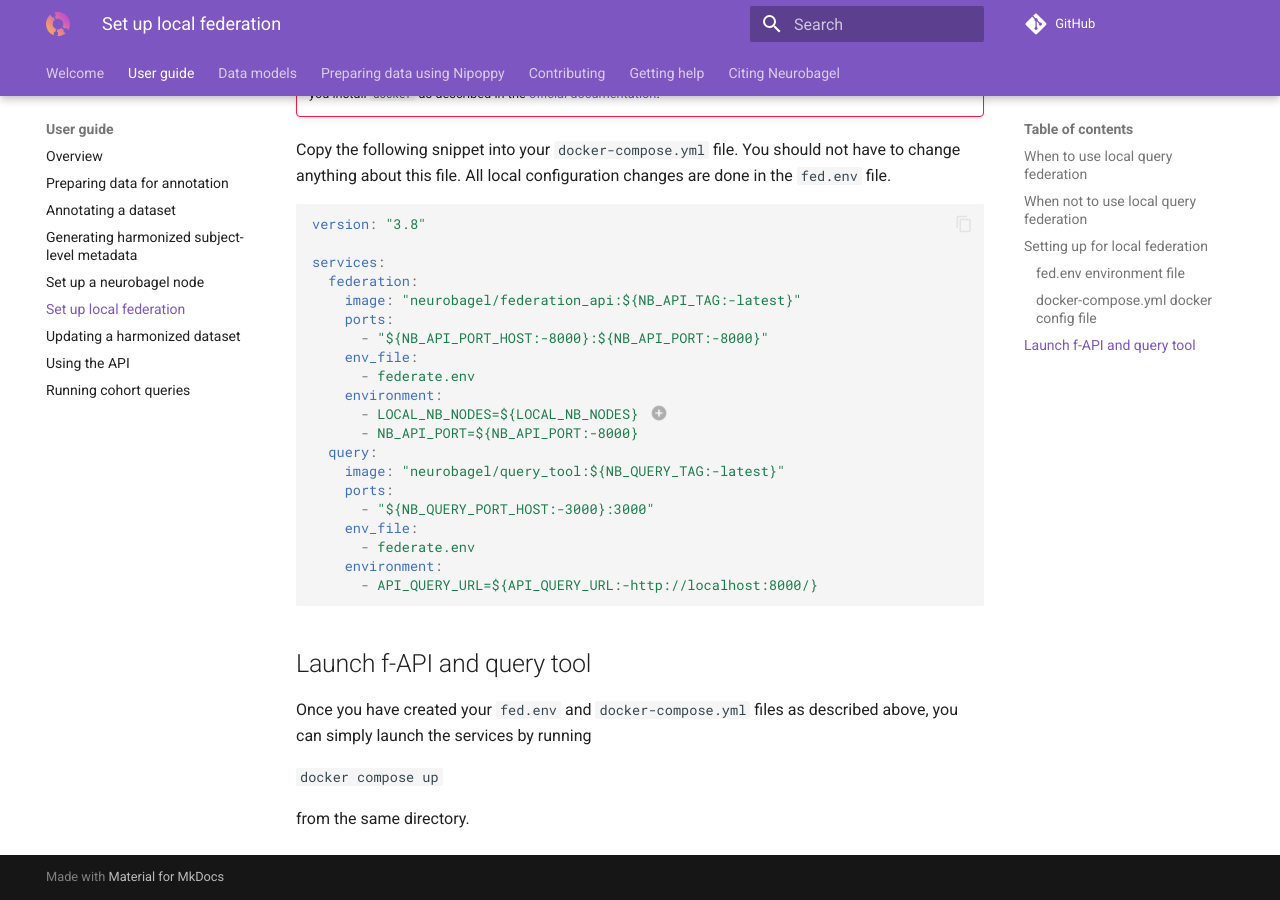
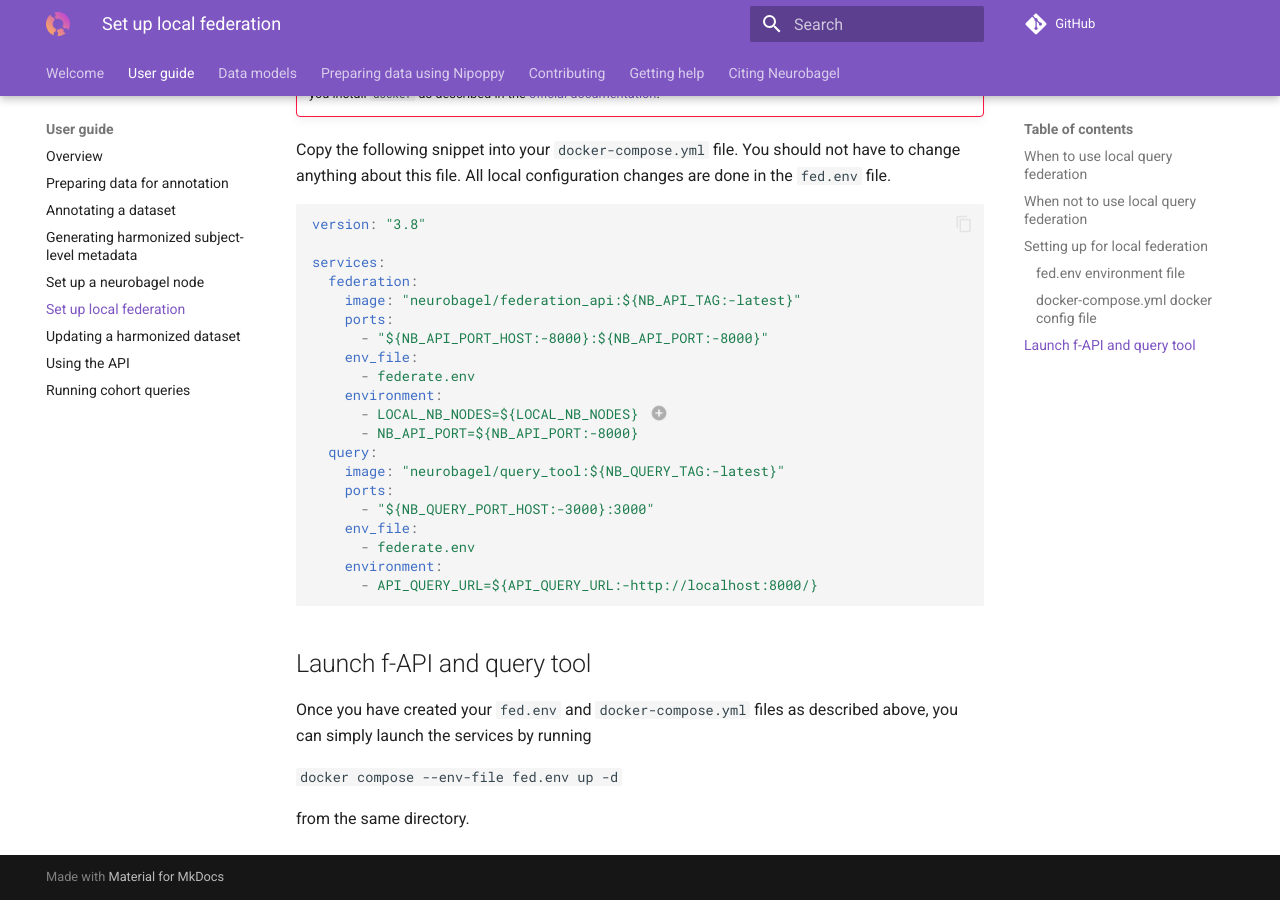
Before and after one commit to neurobagel/documentation, an MkDocs documentation site: the page built from docs/federate.md, in a window 1280 px wide and 900 px high, scrolled down 2952 px. Built offline with MkDocs 1.6.1 and Material for MkDocs 9.7.7, drawn with Linux system fonts in a browser that asks for light colours; comment, search, counter and statistics services are not loaded.

Commit message:
Update docs/federate.md
Co-authored-by: Alyssa Dai <alyssa.ydai@gmail.com>

```diff
--- a/docs/federate.md
+++ b/docs/federate.md
@@ -139,6 +139,6 @@ services:
 Once you have created your `fed.env` and `docker-compose.yml` files
 as described above, you can simply launch the services by running
 
-`docker compose up`
+`docker compose --env-file fed.env up -d`
 
 from the same directory.
```
